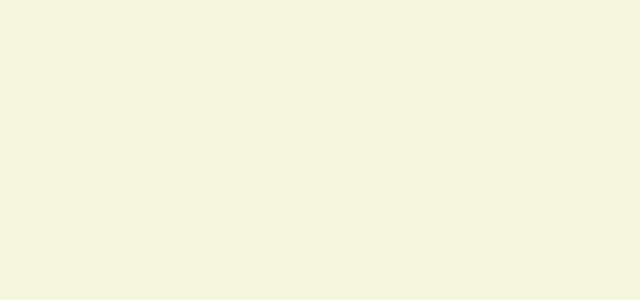
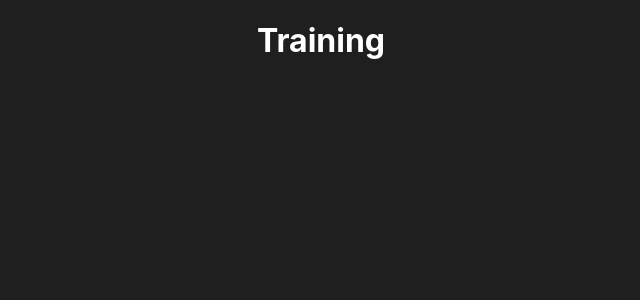
Before and after one commit to enztexier/GM, a React (Create React App) app: page /training in a window 1280 px wide. Before the commit this address had no page. Shown: the top 300 px of the page, without its empty margins (319-959 px from the left). Built offline with nearby package versions, Linux system fonts and the light colour scheme.

Commit message:
setValInterval

```diff
--- a/src/App.js
+++ b/src/App.js
@@ -4,6 +4,7 @@ import Home from './Home';
 import Copyright from './Copyright';
 import Calcul from './Calcul';
 import Multiplication from './Multiplication';
+import Training from './Training';
 
 
 function App() {
@@ -14,6 +15,7 @@ function App() {
         <Route path="/copyright" element={<Copyright />} />
         <Route path="/calcul" element={<Calcul />} />
         <Route path="/multiplication" element={<Multiplication />} />
+        <Route path="/training" element={<Training />} />
       </Routes>
     </div>
   );
--- a/src/Home.css
+++ b/src/Home.css
@@ -1,3 +1,4 @@
 body{
-    background-color: beige;
+    background-color: #1F1F1F;
+    color: white;
 }
--- a/src/Home.js
+++ b/src/Home.js
@@ -8,10 +8,11 @@ const Home = () => {
 
     return (
         <>
-        <h1>HOME</h1>
-        <Link to="/calcul">Calcul</Link>
-        <Link to="/copyright">Copyright</Link>
-        <Link to="/multiplication">Multiplication</Link>
+            <h3>HOME</h3>
+            <Link to="/calcul">Calcul</Link>
+            <Link to="/copyright">Copyright</Link>
+            <Link to="/multiplication">Multiplication</Link>
+            <h1>GLOW MATH</h1>
         </>
 
     );
--- a/src/Multiplication.js
+++ b/src/Multiplication.js
@@ -8,6 +8,7 @@ const Multiplication = () => {
     const [tableHistory, setTableHistory] = useState([]);
     const [result, setResult] = useState([]);
     const [time, setTime] = useState(1000);
+    const [valInterval, setValInterval] = useState(0);
 
     let randomNumber = (max) => {
         return Math.floor(Math.random() * max);
@@ -15,19 +16,18 @@ const Multiplication = () => {
 
 
 
-
     const Tb = (val) => {
 
 
-
-        console.log(val);
+        setResult("");
+        setValInterval(val);
         let a = randomNumber(11);
         if (a === 0) {
             console.log("000");
             a = randomNumber(11);
         }
         else {
-            let b = val;
+            let b = valInterval;
             console.log(a);
             let result = a * b;
             let display = <p>{b} * {a} =  </p>;
@@ -36,6 +36,8 @@ const Multiplication = () => {
             }, time);
             setTableHistory(display);
         }
+
+        return setInterval(Tb, result + 2000);
 
     }
 
--- /dev/null
+++ b/src/Training.js
@@ -0,0 +1,11 @@
+import React from 'react';
+
+const Training = () => {
+    return (
+        <div>
+            <h1>Training</h1>
+        </div>
+    );
+};
+
+export default Training;
```
